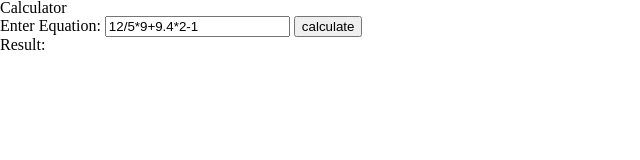
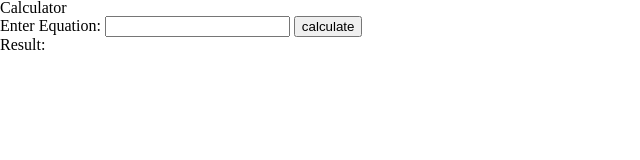
Before and after one commit to JS-Bogart/calculator, a website: page index.html in a window 1280 px wide. Shown: the full height of the page, 0-640 px from the left. Drawn offline with Linux system fonts and the light colour scheme.

Commit message:
Remove default equation

```diff
--- a/index.html
+++ b/index.html
@@ -12,7 +12,7 @@
     </header>
     <div class="input-box">
       <label for="input">Enter Equation: </label>
-      <input type="text" id="input" value="12/5*9+9.4*2-1" />
+      <input type="text" id="input" value="" />
       <input type="button" value="calculate"
         onclick="getElementById('result').value = calculate(getElementById('input').value)" />
     </div>
```
